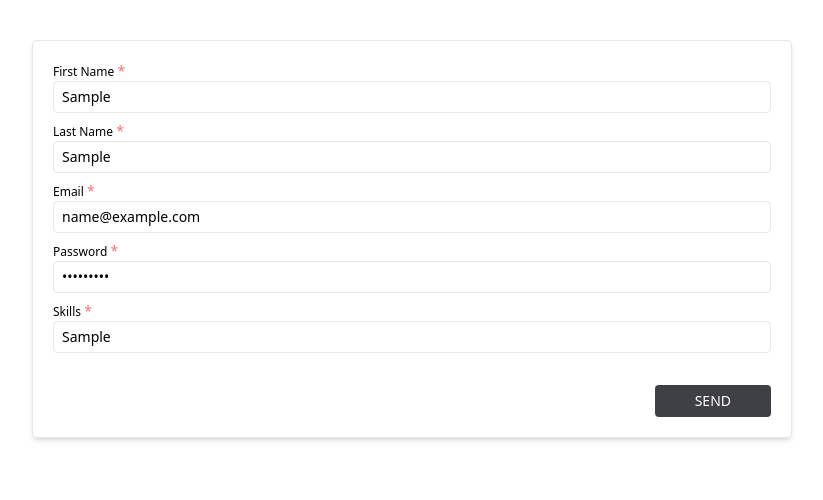
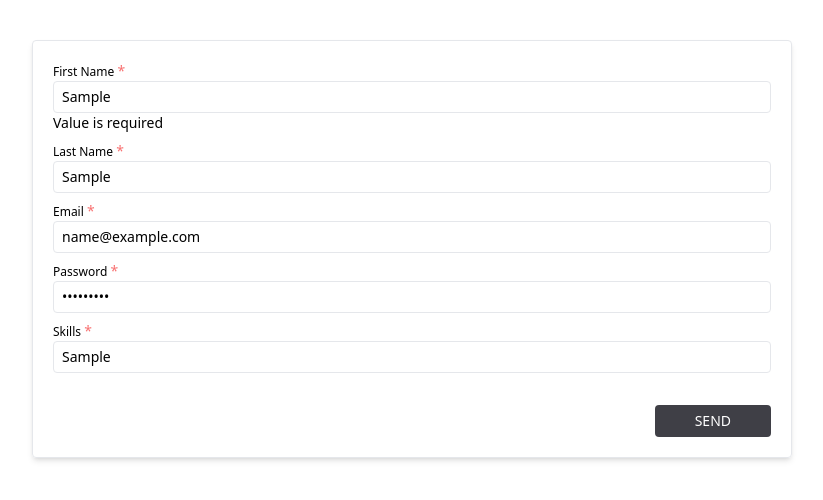
Before and after one commit to Grinch3214/validation-fields-vuelidate, a Vue app: page / in a window 1280 px wide. Both pictures are taken after typing "Sample", "Sample", "name@example.com", "Sample123", "Sample" into the empty fields and a click on the button "SEND". Shown: the top 500 px of the page, without its empty margins (228-1051 px from the left). Built offline with nearby package versions, Linux system fonts and the light colour scheme.

Commit message:
add lib vuelidate

```diff
--- a/package.json
+++ b/package.json
@@ -11,6 +11,8 @@
     "type-check": "vue-tsc --build --force"
   },
   "dependencies": {
+    "@vuelidate/core": "^2.0.3",
+    "@vuelidate/validators": "^2.0.4",
     "pinia": "^2.1.7",
     "radix-vue": "^1.9.1",
     "vue": "^3.4.29"
--- a/src/App.vue
+++ b/src/App.vue
@@ -1,7 +1,11 @@
 <template>
   <div class="container my-10 text-sm">
-    <form class="max-w-[760px] mx-auto p-5 rounded shadow-md border grid gap-2">
+    <form
+      @submit.prevent="onSubmit"
+      class="max-w-[760px] mx-auto p-5 rounded shadow-md border grid gap-2"
+    >
       <!-- <BaseCheckbox v-model:checked="is_checked" /> -->
+      <div :class="{ error: v$.formData.firstName.$errors.length }">
         <BaseInput
           v-model="formData.firstName"
           type="text"
@@ -9,6 +13,14 @@
           label="First Name"
           required-symbol
         />
+        <div
+          class="input-errors"
+          v-for="error of v$.formData.firstName.$errors"
+          :key="error.$uid"
+        >
+          <div class="error-msg">{{ error.$message }}</div>
+        </div>
+      </div>
       <BaseInput
         v-model="formData.lastName"
         type="text"
@@ -39,7 +51,6 @@
 
       <div class="mt-6 text-end">
         <button
-          @click.prevent="onSubmit"
           class="py-1.5 px-10 bg-zinc-700 text-white rounded uppercase hover:bg-zinc-600 transition-colors"
         >
           Send
@@ -54,6 +65,8 @@ import { ref } from "vue";
 // import BaseCheckbox from "./components/BaseCheckbox.vue";
 import BaseTagsInput from "./components/BaseTagsInput.vue";
 import BaseInput from "./components/BaseInput.vue";
+import { useVuelidate } from "@vuelidate/core";
+import { required, email } from "@vuelidate/validators";
 
 const formData = ref({
   firstName: "",
@@ -63,7 +76,24 @@ const formData = ref({
   tags: [],
 });
 
-function onSubmit() {
+const rules = {
+  formData: {
+    firstName: { required },
+    lastName: { required },
+    email: { required, email },
+    password: { required },
+    tags: { required },
+  },
+};
+
+const v$ = useVuelidate(rules, formData);
+
+console.log(v$.value.formData);
+
+async function onSubmit() {
+  const result = await v$.value.$validate();
+
+  console.log(result);
   const tags = formData.value.tags.map((i) => i);
 
   const data = {
```
Also changed, not shown: 1 other file (tests, documents, lock files or other folders). Lines whose indentation alone changed are shown as unchanged.
